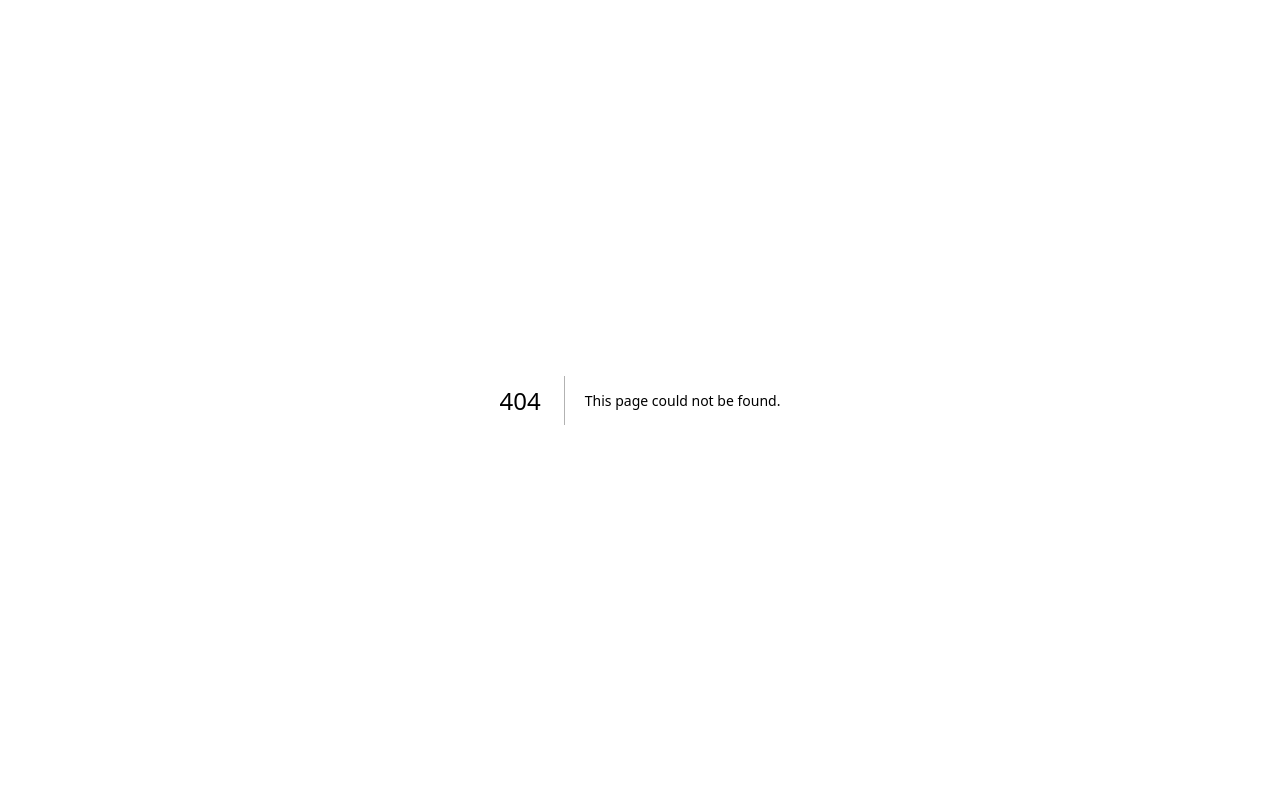
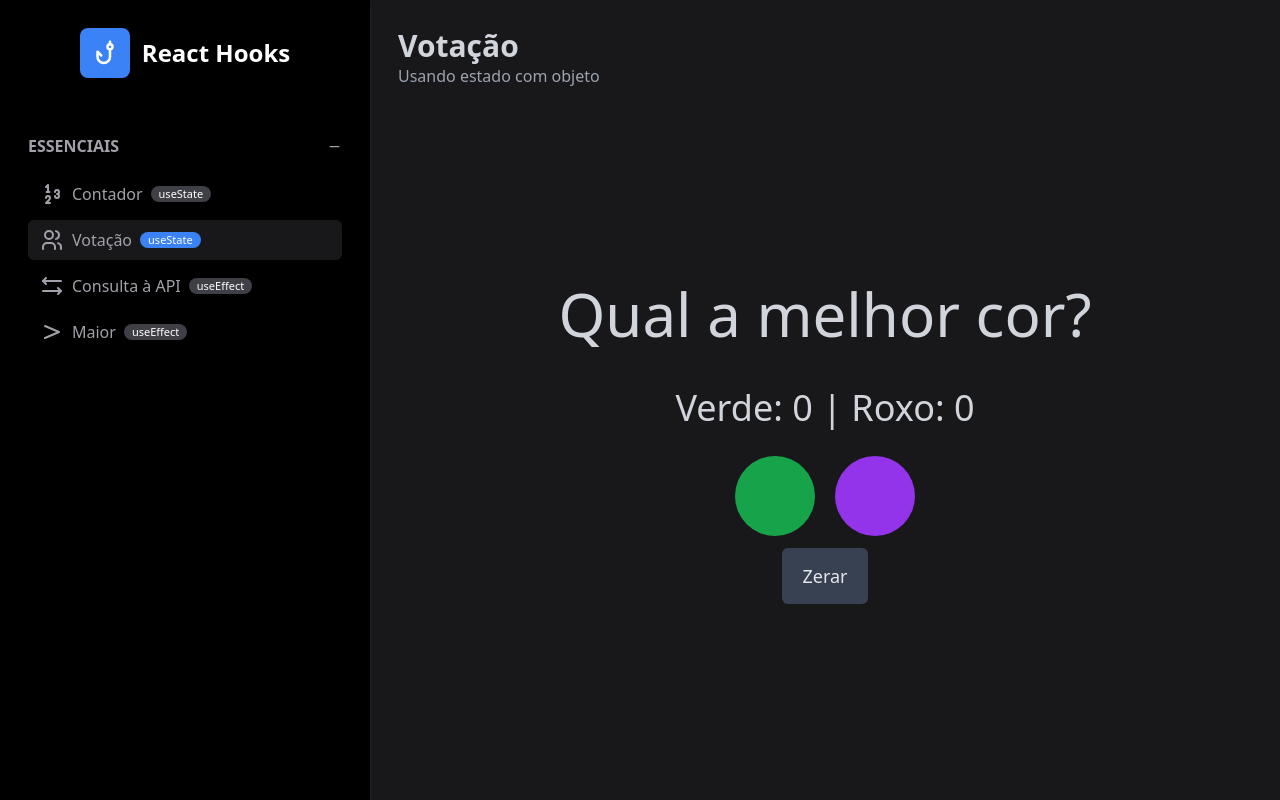
Before and after one commit to gabrondev/react-hooks, a Next.js app: page /essenciais/votacao in a window 1280 px wide. Before the commit this address had no page. Built offline with nearby package versions, Linux system fonts and the light colour scheme.

Commit message:
Exercícios dia 05/04/2025

```diff
--- a/src/components/template/MenuPrincipal.tsx
+++ b/src/components/template/MenuPrincipal.tsx
@@ -1,17 +1,23 @@
-import { IconMenu, IconX } from "@tabler/icons";
+import { IconArrowsLeftRight, IconMathGreater, IconMenu, IconUsers, IconX } from "@tabler/icons-react";
 import { MenuItem } from "../../data/models/MenuItem";
 import { MenuSecao } from "../../data/models/MenuSecao";
 import Logo from "./Logo";
 import MenuPrincipalItem from "./MenuPrincipalItem";
 import MenuPrincipalSecao from "./MenuPrincipalSecao";
 import Flex from "./Flex";
+import { IconNumbers } from "@tabler/icons-react";
 
 export default function MenuPrincipal() {
     const secoes = [
         {
             titulo: "Essenciais",
             aberta: true,
-            itens: [],
+            itens: [
+                { titulo: "Contador", url: "/essenciais/contador", tag: "useState", icone: <IconNumbers /> },
+                { titulo: "Votação", url: "/essenciais/votacao", tag: "useState", icone: <IconUsers /> },
+                { titulo: "Consulta à API", url: "/essenciais/consultaAPI", tag: "useEffect", icone: <IconArrowsLeftRight /> },
+                { titulo: "Maior", url: "/essenciais/maior", tag: "useEffect", icone: <IconMathGreater /> }
+            ],
         },
     ];
     const mini = false;
--- /dev/null
+++ b/src/pages/essenciais/consultaAPI.tsx
@@ -0,0 +1,18 @@
+import Pagina from "@/components/template/Pagina";
+import { useEffect, useState } from "react";
+
+export default function () {
+    const [url, setUrl] = useState()
+
+    useEffect(() => {
+        fetch("https://dog.ceo/api/breeds/image/random")
+            .then(resp => resp.json())
+            .then(obj => setUrl(obj.message))
+    }, [])
+
+    return (
+        <Pagina titulo="Requisição à API" subtitulo="Requerindo dados">
+            <img className="max-w-sm" src={url}></img>
+        </Pagina>
+    )
+}
--- /dev/null
+++ b/src/pages/essenciais/contador.tsx
@@ -0,0 +1,39 @@
+import Botao from "@/components/template/Botao";
+import Display from "@/components/template/Display";
+import Flex from "@/components/template/Flex";
+import Pagina from "@/components/template/Pagina";
+import { IconMinus, IconPlus } from "@tabler/icons-react";
+import { useState } from "react";
+
+export default function () {
+    let [count, setCount] = useState(0);
+
+    return (
+        <Pagina titulo="Contador" subtitulo="Entendendo o que é um estado">
+            <Display texto={count} />
+            <Flex gap={5}>
+                <Botao
+                    redondo
+                    icone={<IconMinus size={40} />}
+                    tamanho="2xl"
+                    cor="bg-blue-500"
+                    onClick={() => setCount(count - 1)}
+                />
+                <Botao
+                    redondo
+                    texto="0"
+                    tamanho="2xl"
+                    cor="bg-red-500"
+                    onClick={() => setCount(0)}
+                />
+                <Botao
+                    redondo
+                    icone={<IconPlus size={40} />}
+                    tamanho="2xl"
+                    cor="bg-green-500"
+                    onClick={() => setCount(count + 1)}
+                />
+            </Flex>
+        </Pagina>
+    )
+}
--- /dev/null
+++ b/src/pages/essenciais/maior.tsx
@@ -0,0 +1,52 @@
+import Botao from "@/components/template/Botao";
+import Display from "@/components/template/Display";
+import Flex from "@/components/template/Flex";
+import Pagina from "@/components/template/Pagina";
+import { useEffect, useState } from "react";
+
+export default function () {
+    const [n1, setN1] = useState(0)
+    const [n2, setN2] = useState(0)
+    const [maior, setMaior] = useState(0)
+
+    function calculaMaior() {
+        return (n1 > n2) ? n1 : n2
+    }
+
+    useEffect(() => {
+        let m = calculaMaior()
+        setMaior(m)
+    }, [n1, n2])
+
+    useEffect(() => {
+        console.log(`N1:${n1}, N2:${n2}, maior:${maior}`)
+    }, [n1, n2, maior])
+
+    useEffect(() => {
+        if (maior > 5) {
+            window.alert("Os números estão ficando altos!")
+        }
+    }, [maior])
+
+    return (
+        <Pagina>
+            <Display texto={`N1: ${n1} | N2: ${n2}`} textoComplementar={`O maior número é ${maior}`} />
+            <Flex gap={5}>
+                <Botao
+                    redondo
+                    tamanho="2xl"
+                    cor="bg-red-500"
+                    texto="N1"
+                    onClick={() => setN1(n1 + 1)}
+                />
+                <Botao
+                    redondo
+                    tamanho="2xl"
+                    cor="bg-blue-500"
+                    texto="N2"
+                    onClick={() => setN2(n2 + 1)}
+                />
+            </Flex>
+        </Pagina>
+    )
+}
--- /dev/null
+++ b/src/pages/essenciais/votacao.tsx
@@ -0,0 +1,54 @@
+import Botao from "@/components/template/Botao";
+import Display from "@/components/template/Display";
+import Flex from "@/components/template/Flex";
+import Pagina from "@/components/template/Pagina";
+import { useState } from "react";
+
+export default function () {
+    const [dados, setDados] = useState({ votosRoxo: 0, votosVerde: 0 })
+
+    function votoRoxo() {
+        // Pode ser que a variável dados tenha algum membro alterado durante a atualização
+        // setDados({ votosRoxo: dados.votosRoxo + 1, votosVerde: dados.votosVerde })
+        setDados((dadosAtuais) => {
+            return {
+                votosRoxo: dadosAtuais.votosRoxo + 1,
+                votosVerde: dadosAtuais.votosVerde
+            }
+        })
+    }
+
+    function votoVerde() {
+        setDados((dadosAtuais) => {
+            return {
+                votosRoxo: dadosAtuais.votosRoxo,
+                votosVerde: dadosAtuais.votosVerde + 1
+            }
+        })
+    }
+
+    function zerarVotacao() {
+        setDados(() => {
+            return {
+                votosRoxo: 0,
+                votosVerde: 0
+            }
+        })
+    }
+
+    return (
+        <Pagina titulo="Votação" subtitulo="Usando estado com objeto">
+            <Flex col center>
+                <Display
+                    texto="Qual a melhor cor?"
+                    textoComplementar={`Verde: ${dados.votosVerde} | Roxo: ${dados.votosRoxo}`}
+                />
+                <Flex gap={5}>
+                    <Botao cor="bg-green-600" onClick={votoVerde} redondo tamanho="2xl" />
+                    <Botao cor="bg-purple-600" onClick={votoRoxo} redondo tamanho="2xl" />
+                </Flex>
+                <Botao texto="Zerar" onClick={zerarVotacao} cor="bg-gray-700" tamanho="lg" />
+            </Flex>
+        </Pagina>
+    )
+}
```
Also changed, not shown: src/extras/efeitoColateral.js (added, +10 -0 lines), src/extras/renderizacao.js (added, +11 -0 lines).
